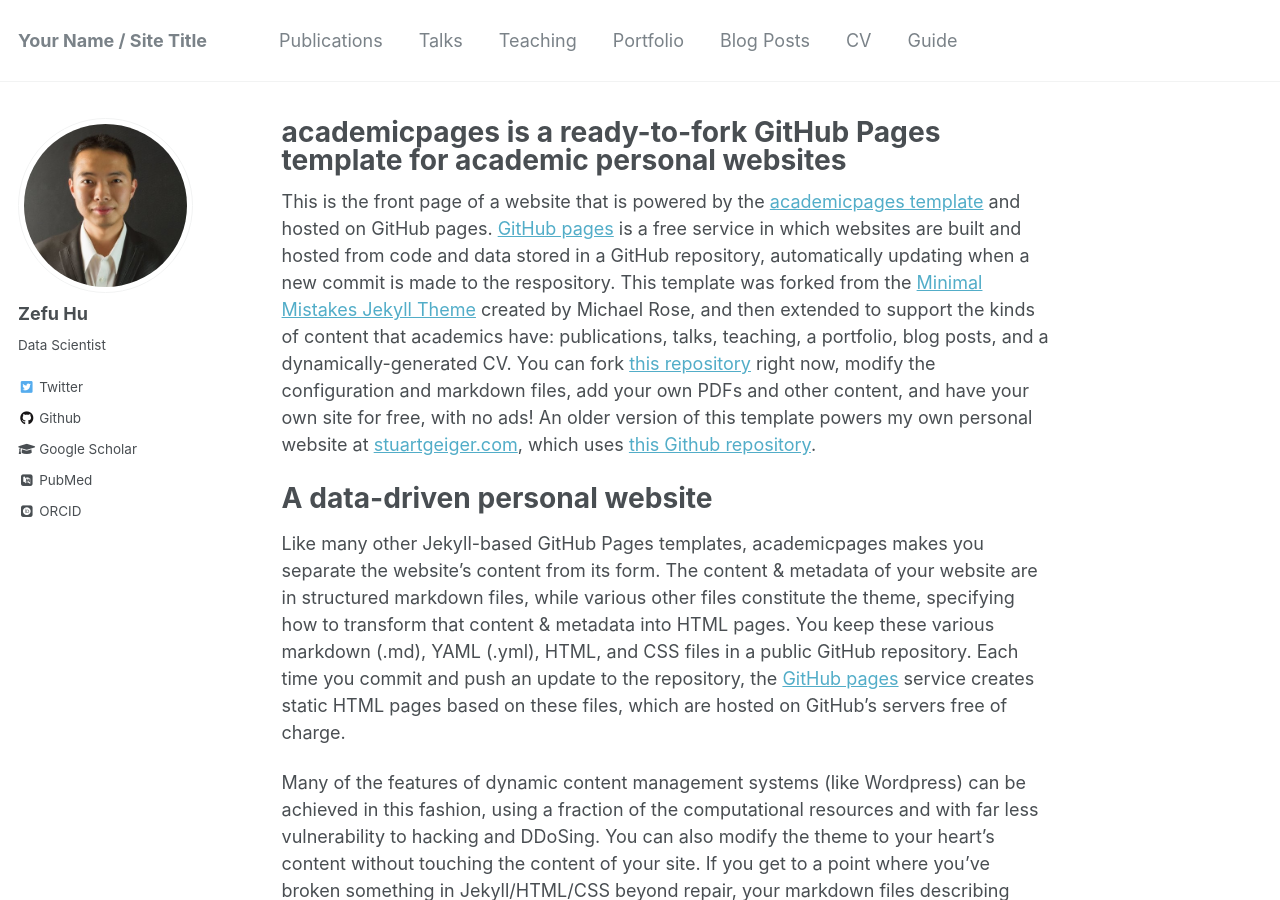
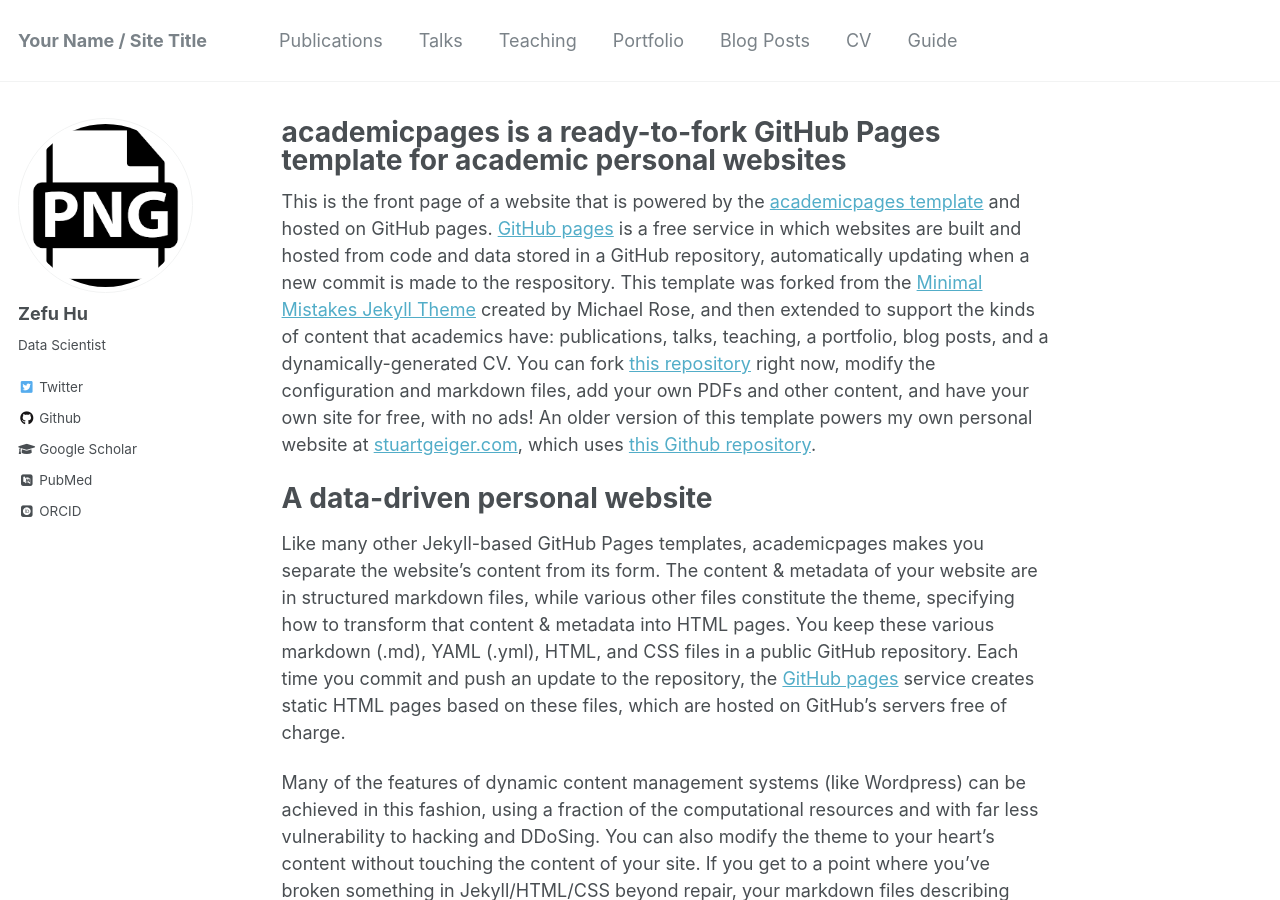
Before and after one commit to Superhzf/Superhzf.github.io, a Jekyll site: the page built from _pages/about.md, in a window 1280 px wide and 900 px high. Built offline with Jekyll 4.4.1, drawn with Linux system fonts in a browser that asks for light colours; some web fonts are replaced.

Commit message:
type: misc
Update profile img

```diff
--- a/_config.yml
+++ b/_config.yml
@@ -81,7 +81,7 @@ analytics:
 # Site Author
 author:
   name             : "Zefu Hu"
-  avatar           : "zefu_profile.png"
+  avatar           : "test_img.png"
   bio              : "Data Scientist"
   location         : # "Location"
   employer         :
```
Also changed, not shown: images/zefu_profile.png, 1 other file.
